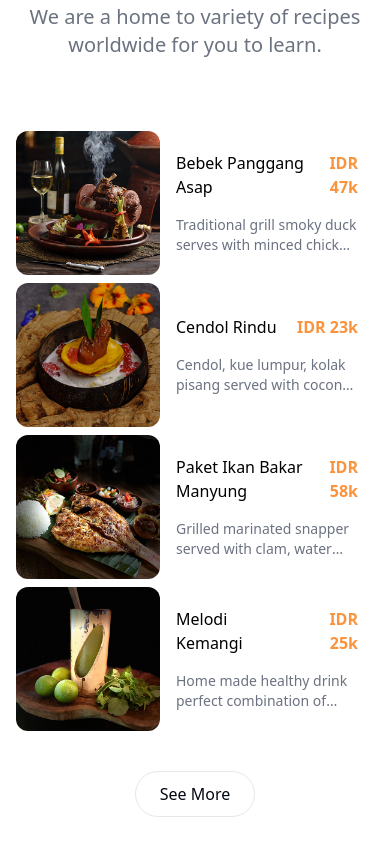
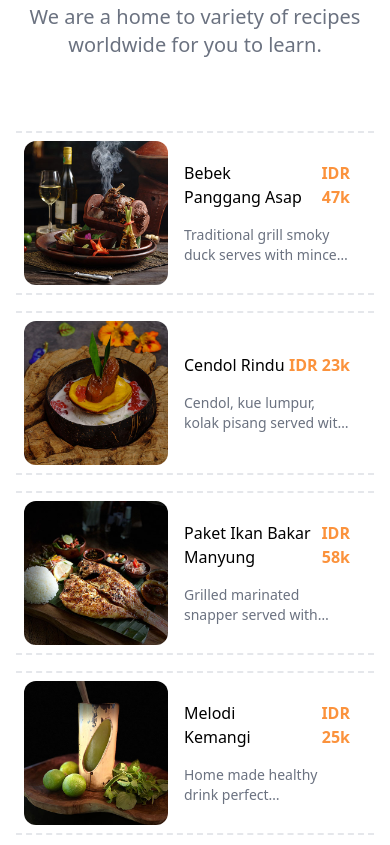
Before and after one commit to asepsyaepull/Assignment_HTML-1_Asep-Syaepul-Rohman, a website: page src/index.html in a window 390 px wide. Shown: the part 3259-4104 px from the top of the page. Drawn offline with nearby package versions, Linux system fonts and the light colour scheme.

Commit message:
update border on favorite menus

```diff
--- a/src/index.html
+++ b/src/index.html
@@ -126,28 +126,28 @@
                 <!-- card-service 1 -->
                 <div class="flex flex-col md:pt-20 md:pb-20 mx-4 md:mx-auto">
                     <div class="flex flex-col relative bg-transparent rounded-xl gap-4 overflow-hidden">
-                        <img class="object-cover grayscale hover:grayscale-0 hover:scale-110 duration-300 rounded-xl aspect-square" src="https://images.unsplash.com/photo-1555244162-803834f70033?q=80&w=3270&auto=format&fit=crop&ixlib=rb-4.0.3&ixid=M3wxMjA3fDB8MHxwaG90by1wYWdlfHx8fGVufDB8fHx8fA%3D%3D" alt="img-Caterings">
+                        <img class="object-cover grayscale hover:grayscale-0 hover:scale-110 duration-500 rounded-xl aspect-square" src="https://images.unsplash.com/photo-1555244162-803834f70033?q=80&w=3270&auto=format&fit=crop&ixlib=rb-4.0.3&ixid=M3wxMjA3fDB8MHxwaG90by1wYWdlfHx8fGVufDB8fHx8fA%3D%3D" alt="img-Caterings">
                     </div>
                     <h3 class="flex bg-white w-fit px-4 py-2.5 text-md rounded-full gap-2 absolute m-4"><box-icon name='dish'></box-icon>Caterings</h3>
                 </div>
                 <!-- card-service 2 -->
                 <div class="flex flex-col md:pt-32 md:pb-8 mx-4 md:mx-auto">
                     <div class="flex flex-col relative bg-transparent rounded-xl gap-4 overflow-hidden">
-                        <img class="object-cover grayscale hover:grayscale-0 hover:scale-110 duration-300 rounded-xl aspect-square" src="https://images.unsplash.com/photo-1562967005-a3c85514d3e9?q=80&w=3270&auto=format&fit=crop&ixlib=rb-4.0.3&ixid=M3wxMjA3fDB8MHxwaG90by1wYWdlfHx8fGVufDB8fHx8fA%3D%3D" alt="img-Birthdays">
+                        <img class="object-cover grayscale hover:grayscale-0 hover:scale-110 duration-500 rounded-xl aspect-square" src="https://images.unsplash.com/photo-1562967005-a3c85514d3e9?q=80&w=3270&auto=format&fit=crop&ixlib=rb-4.0.3&ixid=M3wxMjA3fDB8MHxwaG90by1wYWdlfHx8fGVufDB8fHx8fA%3D%3D" alt="img-Birthdays">
                     </div>
                     <h3 class="flex bg-white w-fit px-4 py-2.5 text-md rounded-full gap-2 absolute m-4"><box-icon name='cake' ></box-icon>Birthdays</h3>
                 </div>
                 <!-- card-service 3 -->
                 <div class="flex flex-col md:pt-40 md:pb-0 mx-4 md:mx-auto">
                     <div class="flex flex-col relative bg-transparent rounded-xl gap-4 overflow-hidden">
-                        <img class="object-cover grayscale hover:grayscale-0 hover:scale-110 duration-300 rounded-xl aspect-square" src="https://img.freepik.com/free-photo/column-with-rich-bouquet-roses-stands-outside_1304-4825.jpg?t=st=1731401053~exp=1731404653~hmac=b501555df6e471eb58209bc29c034683b8c2aa1ab3b27231f3cc2cae036c9bf9&w=2000" alt="img-Weddings">
+                        <img class="object-cover grayscale hover:grayscale-0 hover:scale-110 duration-500 rounded-xl aspect-square" src="https://img.freepik.com/free-photo/column-with-rich-bouquet-roses-stands-outside_1304-4825.jpg?t=st=1731401053~exp=1731404653~hmac=b501555df6e471eb58209bc29c034683b8c2aa1ab3b27231f3cc2cae036c9bf9&w=2000" alt="img-Weddings">
                     </div>
                     <h3 class="flex bg-white w-fit px-4 py-2.5 text-md rounded-full gap-2 absolute m-4"><box-icon name='party'></box-icon>Weddings</h3>
                 </div>
                 <!-- card-service 4 -->
                 <div class="flex flex-col md:pb-4 mx-4 md:mx-auto">
                     <div class="flex flex-col relative bg-transparent rounded-xl gap-4 overflow-hidden md:h-full">
-                        <img class="object-cover  grayscale hover:grayscale-0 hover:scale-110 duration-300 rounded-xl aspect-square md:h-full" src="https://images.unsplash.com/photo-1481671703460-040cb8a2d909?q=80&w=3387&auto=format&fit=crop&ixlib=rb-4.0.3&ixid=M3wxMjA3fDB8MHxwaG90by1wYWdlfHx8fGVufDB8fHx8fA%3D%3D" alt="img-Events">
+                        <img class="object-cover  grayscale hover:grayscale-0 hover:scale-110 duration-500 rounded-xl aspect-square md:h-full" src="https://images.unsplash.com/photo-1481671703460-040cb8a2d909?q=80&w=3387&auto=format&fit=crop&ixlib=rb-4.0.3&ixid=M3wxMjA3fDB8MHxwaG90by1wYWdlfHx8fGVufDB8fHx8fA%3D%3D" alt="img-Events">
                     </div>
                     <h3 class="flex bg-white w-fit px-4 py-2.5 text-md rounded-full gap-2 absolute m-4"><box-icon name='restaurant'></box-icon>Events</h3>
                     <div class="bg-cover bg-no-repeat bg-[url('')] grayscale hover:grayscale-0 rounded-xl  p-4">
@@ -163,46 +163,46 @@
                 </h1>
                 <p class="text-xl text-center text-gray-500">We are a home to variety of recipes worldwide for you to learn.</p>
             </div>
-            <div class="grid grid-cols-1 md:grid-cols-2 gap-2 md:gap-8 mx-4">
+            <div class="grid grid-cols-1 md:grid-cols-2 gap-4 md:gap-8 mx-4">
                 <!-- card-menu 1 -->
-                <a href="" class="flex w-fill h-fit bg-transparent rounded-xl hover:scale-105 hover:shadow-xl duration-500 transform transition">
+                <a href="" class="flex w-fill h-fit p-2 md:p-4 border-dashed border-t-2 border-b-2 bg-transparent duration-500 transform transition">
                     <img class="flex object-cover justify-center size-36 md:size-40 rounded-xl" src="/src/img/signature-bebek.jpg" alt="">
                     <div class="flex flex-col justify-center p-4 gap-4">
                         <div class="flex items-center justify-between">
-                            <h2 class="font-medium text-md md:text-lg hover:text-orange-400">Bebek Panggang Asap</h2>
+                            <h2 class="font-medium text-md md:text-lg">Bebek Panggang Asap</h2>
                             <h3 class="font-semibold text-md md:text-lg text-orange-400 text-end">IDR 47k</h3>
                         </div>
                         <p class="text-sm line-clamp-2 text-gray-500">Traditional grill smoky duck serves with minced chicken skewer,  clear chicken soup, Indonesian vegetables, followed by purple sweet potato with palm sugar  and grated coconut</p>
                     </div>
                 </a>
                 <!-- card-menu 2 -->
-                <a href="" class="flex w-fill h-fit bg-transparent rounded-xl hover:scale-105 hover:shadow-xl duration-500 transform transition">
+                <a href="" class="flex w-fill h-fit p-2 md:p-4 border-dashed border-t-2 border-b-2 bg-transparent duration-500 transform transition">
                     <img class="flex object-cover justify-center size-36 md:size-40 rounded-xl" src="/src/img/signature-cendol.jpg" alt="">
                     <div class="flex flex-col justify-center p-4 gap-4">
                         <div class="flex justify-between">
-                            <h2 class="font-medium text-md md:text-lg hover:text-orange-400">Cendol Rindu</h2>
+                            <h2 class="font-medium text-md md:text-lg ">Cendol Rindu</h2>
                             <h3 class="font-semibold text-md md:text-lg text-orange-400 text-end">IDR 23k</h3>
                         </div>
                         <p class="text-sm line-clamp-2 text-gray-500">Cendol, kue lumpur, kolak pisang served with coconut ice cream</p>
                     </div>
                 </a>
                 <!-- card-menu 3 -->
-                <a href="" class="flex w-fill h-fit bg-transparent rounded-xl hover:scale-105 hover:shadow-xl duration-500 transform transition">
+                <a href="" class="flex w-fill h-fit p-2 md:p-4 border-dashed border-t-2 border-b-2 bg-transparent duration-500 transform transition">
                     <img class="flex object-cover justify-center size-36 md:size-40 rounded-xl" src="/src/img/signature-ikan-bakar-paket.jpg" alt="">
                     <div class="flex flex-col justify-center p-4 gap-4">
                         <div class="flex justify-between">
-                            <h3 class="font-medium text-md md:text-lg hover:text-orange-400">Paket Ikan Bakar Manyung</h3>
+                            <h3 class="font-medium text-md md:text-lg ">Paket Ikan Bakar Manyung</h3>
                             <h3 class="font-semibold text-md md:text-lg text-orange-400 text-end">IDR 58k</h3>
                         </div>
                         <p class="text-sm line-clamp-2 text-gray-500">Grilled marinated snapper served with clam, water spinach, sambal and rice</p>
                     </div>
                 </a>
                 <!-- card-menu 4 -->
-                <a href="" class="flex w-fill h-fit bg-transparent rounded-xl hover:scale-105 hover:shadow-xl duration-500 transform transition">
+                <a href="" class="flex w-fill h-fit p-2 md:p-4 border-dashed border-t-2 border-b-2 bg-transparent duration-500 transform transition">
                     <img class="flex object-cover justify-center size-36 md:size-40 rounded-xl" src="/src/img/signature-melodi-kemangi-new.jpg" alt="">
                     <div class="flex flex-col justify-center p-4 gap-4">
                         <div class="flex justify-between">
-                            <h3 class="font-medium text-md md:text-lg hover:text-orange-400">Melodi Kemangi</h3>
+                            <h3 class="font-medium text-md md:text-lg">Melodi Kemangi</h3>
                             <h3 class="font-semibold text-md md:text-lg text-orange-400 text-end">IDR 25k</h3>
                         </div>
                         <p class="text-sm line-clamp-2 text-gray-500">Home made healthy drink perfect combination of kemangi leaf with lychee juice, sweet sour juice and a lot of good benefits as natural antibiotic</p>
```
Also changed, not shown: src/output.css.
